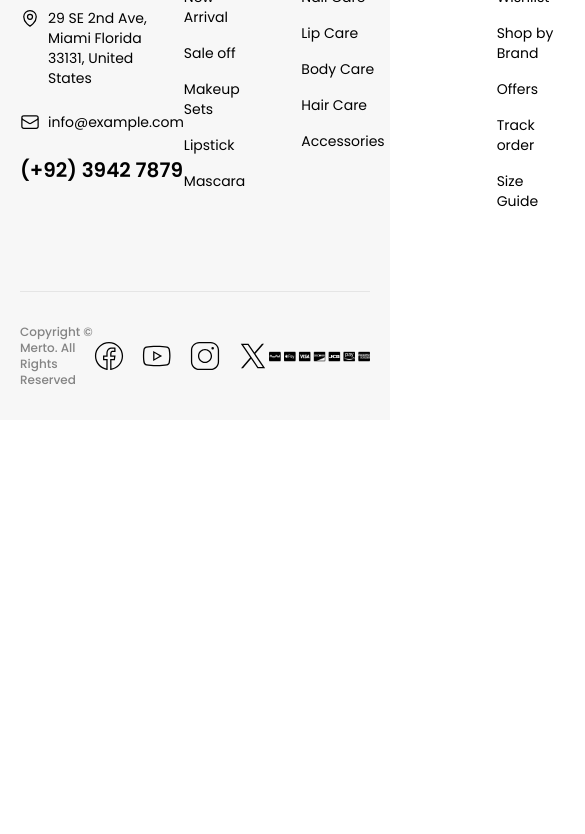
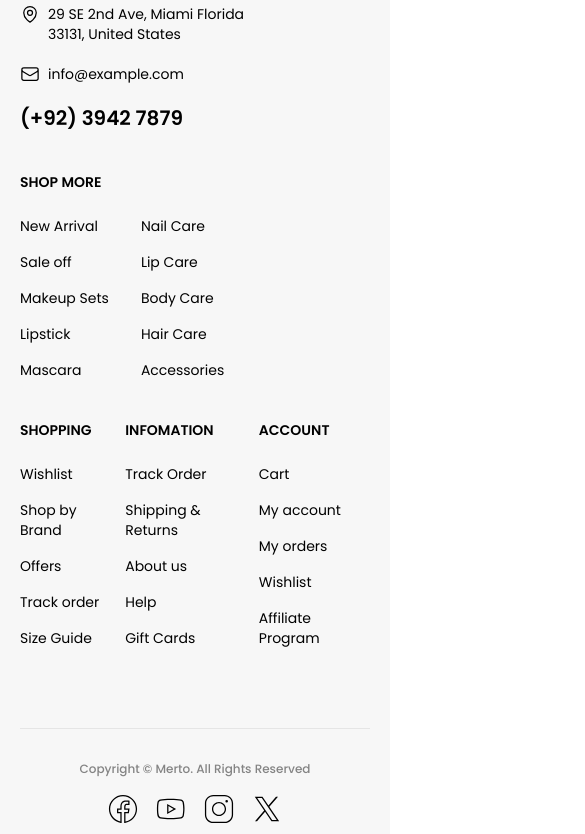
Before and after one commit to AlirezaHassankhani/merto-website, a website: page index.html in a window 390 px wide. Shown: the part 4322-5156 px from the top of the page, 585 px wide, since content can reach past the window. Before the commit the page ends 4742 px from the top, so only its background shows below. Drawn offline with nearby package versions, Linux system fonts and the light colour scheme.

Commit message:
responsive footer

```diff
--- a/index.html
+++ b/index.html
@@ -2277,7 +2277,7 @@
             Get recommendations, tips, updates, promotions and more.
           </p>
 
-          <div class="flex bg-white max-w-1/2 mx-auto rounded-md p-1">
+          <div class="flex bg-white md:max-w-1/2 mx-auto rounded-md p-1">
             <input
               type="text"
               class="grow border-none outline-none text-sm px-4 py-3"
@@ -2302,8 +2302,8 @@
 
         <!-- Footer Body -->
         <section class="mb-20">
-          <div class="flex">
-            <div class="flex flex-col gap-6">
+          <div class="flex max-xl:flex-wrap max-xl:gap-y-10">
+            <div class="flex flex-col gap-5">
               <div>
                 <a href="#">
                   <img
@@ -2352,10 +2352,11 @@
               </div>
             </div>
 
-            <div class="flex flex-col gap-6 mr-28">
+            <div class="flex max-lg:flex-wrap max-lg:gap-y-10 justify-between grow">
+              <div class="flex flex-col gap-6 md:mr-28">
                 <p class="text-sm font-semibold">SHOP MORE</p>
 
-              <div class="flex gap-14">
+                <div class="flex gap-8 md:gap-14">
                   <ul
                     class="space-y-4 text-sm [&>li>a]:transition-all [&>li>a:hover]:text-red-600"
                   >
@@ -2378,7 +2379,7 @@
                 </div>
               </div>
 
-            <div class="flex gap-28">
+              <div class="flex gap-2 md:gap-28">
                 <div class="flex flex-col gap-6">
                   <p class="text-sm font-semibold">SHOPPING</p>
 
@@ -2422,12 +2423,13 @@
                 </div>
               </div>
             </div>
+          </div>
         </section>
 
         <!-- Copyright -->
         <section>
           <div
-            class="flex justify-between items-center border-t border-primary py-8"
+            class="flex max-md:flex-col gap-4 justify-between items-center border-t border-primary py-8"
           >
             <p class="text-xs text-primary-400 font-medium">
               Copyright © Merto. All Rights Reserved
@@ -2470,7 +2472,11 @@
             </ul>
 
             <div>
-              <img src="./assets/images/payment-icons-2.png" alt="payment" class="w-80">
+              <img
+                src="./assets/images/payment-icons-2.png"
+                alt="payment"
+                class="w-80"
+              />
             </div>
           </div>
         </section>
```
Also changed, not shown: css/style.css. Lines whose indentation alone changed are shown as unchanged.
